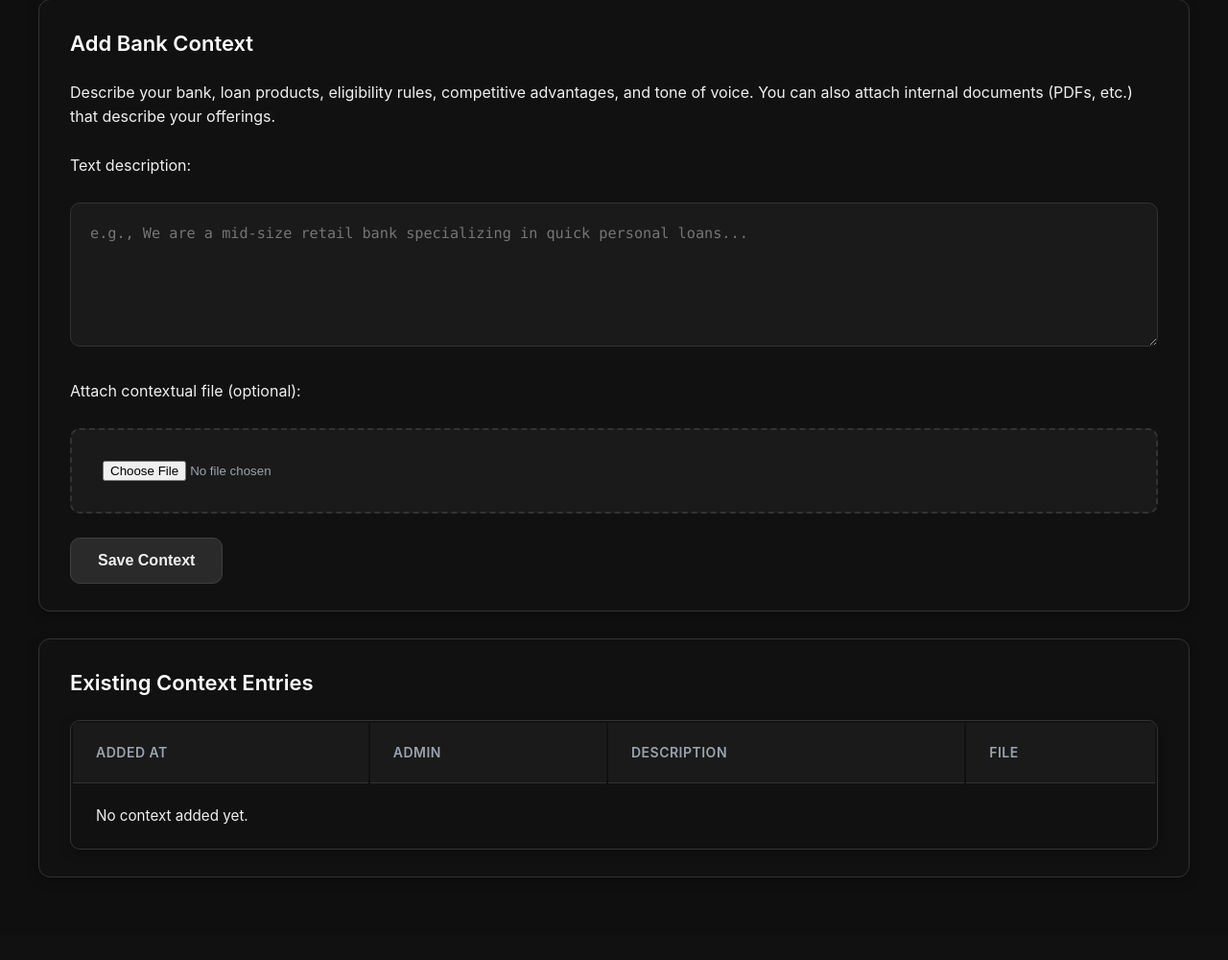
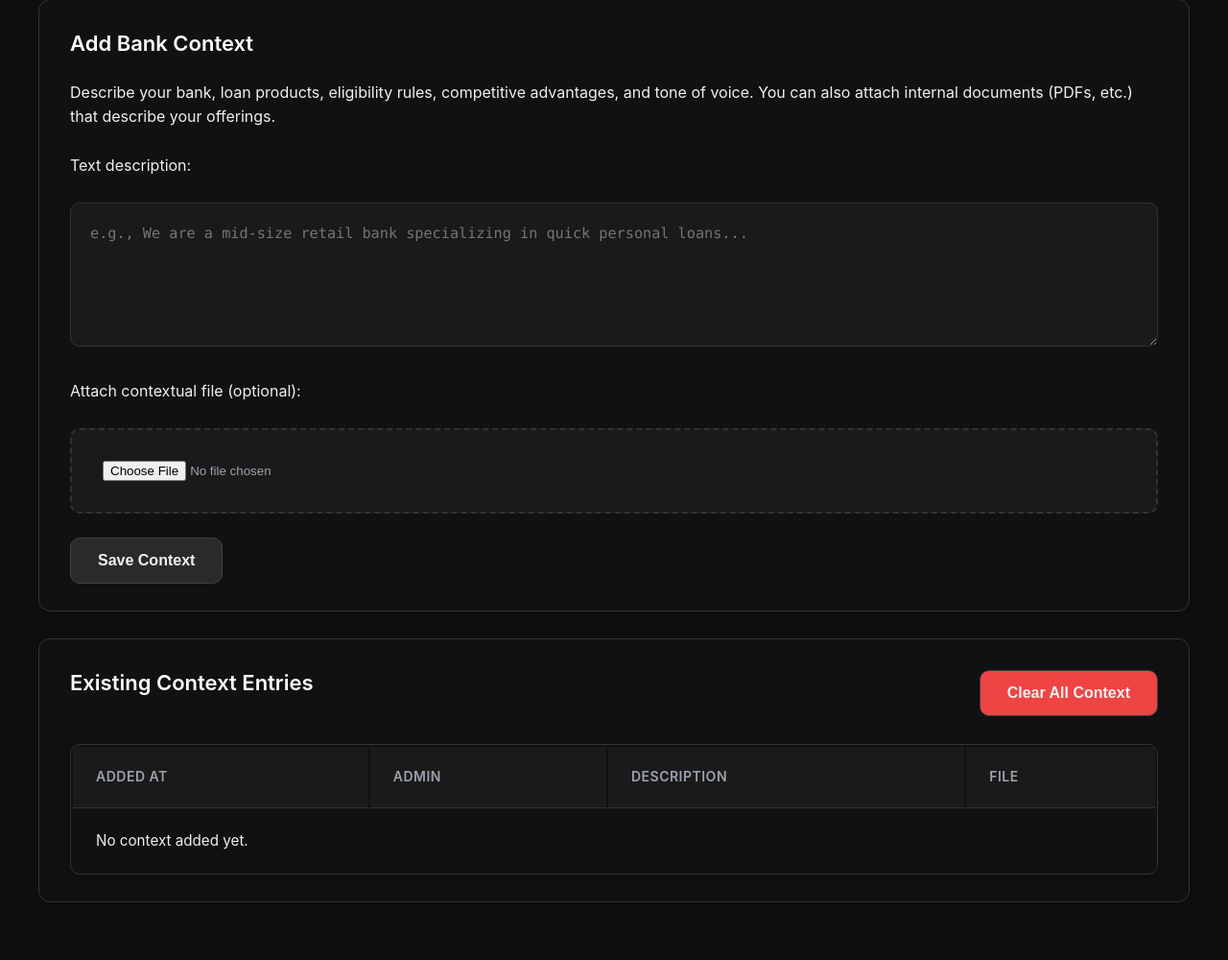
Before and after one commit to merxzexv/EY_CREDGEN, a Python web app: template templates/admin_tune.html in a window 1280 px wide. Shown: the part 118-1118 px from the top of the page at 96% size. Before the commit the page ends 1032 px from the top, so only its background shows below. Run offline with Jinja, Linux system fonts and the light colour scheme; the template is opened without the code that fills it, so the values that code supplies are empty.

Commit message:
update admin_tune.html

```diff
--- a/templates/admin_tune.html
+++ b/templates/admin_tune.html
@@ -35,7 +35,13 @@
     </section>
 
     <section class="card">
-      <h2>Existing Context Entries</h2>
+      <div style="display: flex; justify-content: space-between; align-items: center;">
+        <h2>Existing Context Entries</h2>
+        <form method="post" action="{{ url_for('admin_tune_clear') }}" onsubmit="return confirm('Are you sure you want to clear all context?');">
+          <button type="submit" style="background-color: #ef4444;">Clear All Context</button>
+        </form>
+      </div>
+      <br>
       <table class="data-table">
         <thead>
           <tr>
```
